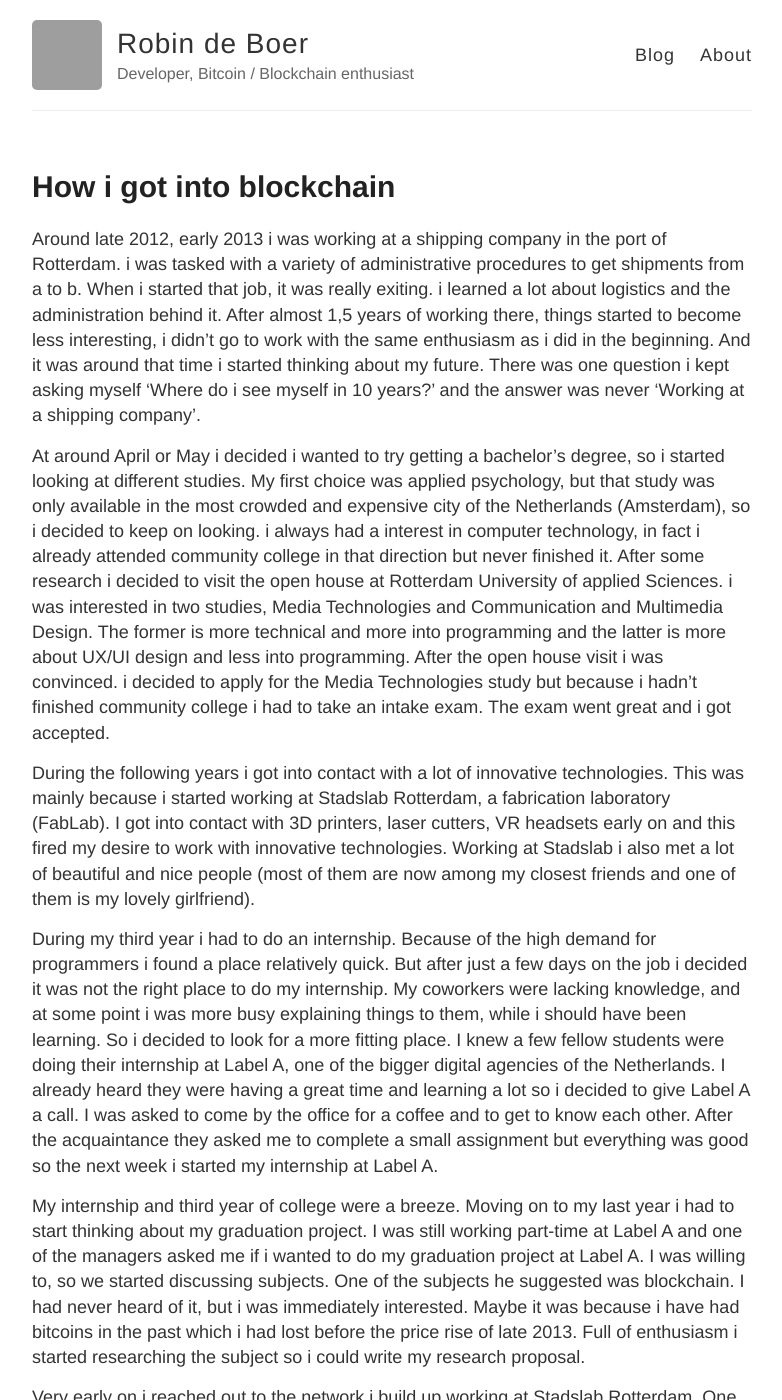
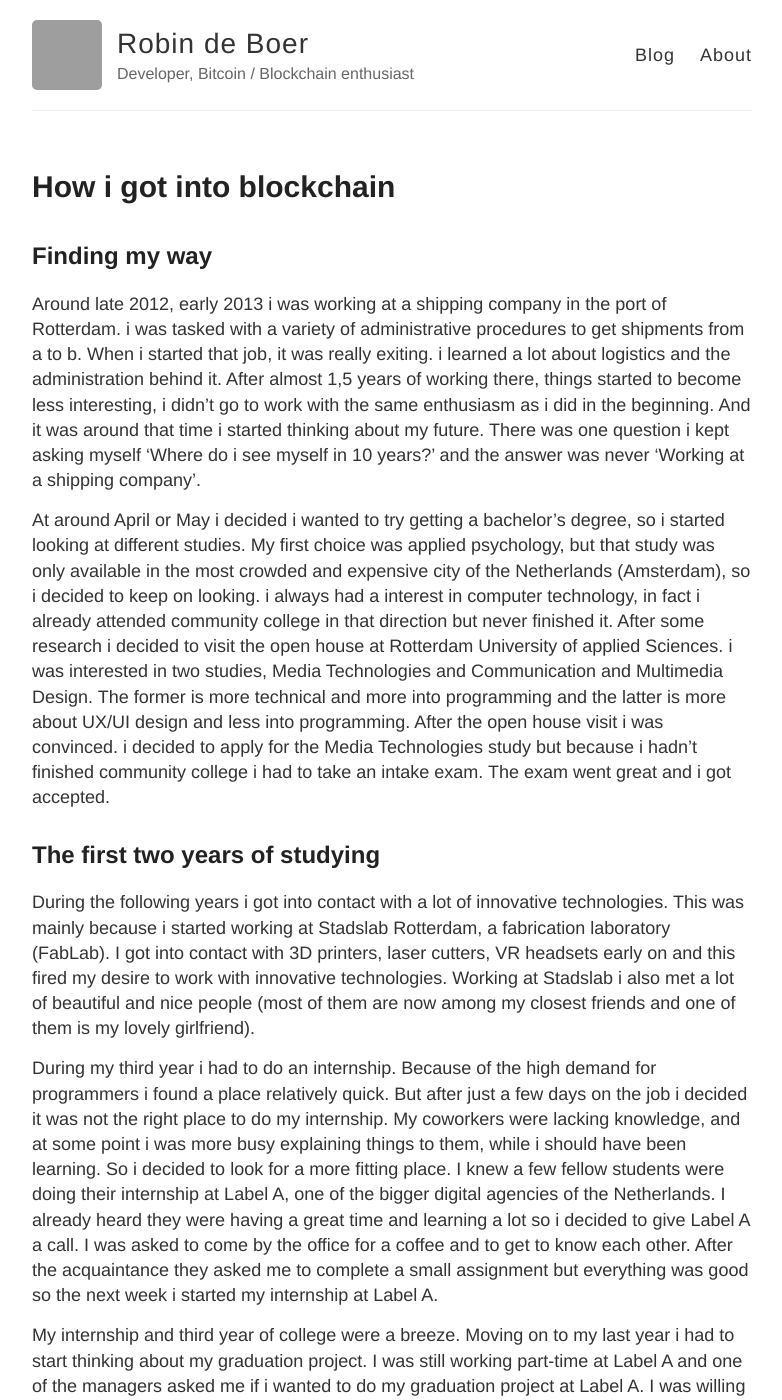
Before and after one commit to marcovannoord/robindboer.github.io, a Jekyll site: the page built from _posts/2017-05-18-how-i-got-into-blockchain.markdown, in a window 1280 px wide and 1400 px high. Shown: the whole window, without its empty margins (248-1030 px from the left). Built offline with Jekyll 4.4.1, drawn with Linux system fonts in a browser that asks for light colours; some of the changed text lies outside the part shown; grey boxes are pictures that could not be loaded.

Commit message:
update 'how i got into blockchain' post

```diff
--- a/_posts/2017-05-18-how-i-got-into-blockchain.markdown
+++ b/_posts/2017-05-18-how-i-got-into-blockchain.markdown
@@ -4,10 +4,12 @@ title:  "How i got into blockchain"
 date:   2017-05-19 11:00:00 +0200
 categories:
 ---
+## Finding my way
 Around late 2012, early 2013 i was working at a shipping company in the port of Rotterdam. i was tasked with a variety of administrative procedures to get shipments from a to b. When i started that job, it was really exiting. i learned a lot about logistics and the administration behind it. After almost 1,5 years of working there, things started to become less interesting, i didn't go to work with the same enthusiasm as i did in the beginning. And it was around that time i started thinking about my future. There was one question i kept asking myself 'Where do i see myself in 10 years?' and the answer was never 'Working at a shipping company'.
 
 At around April or May i decided i wanted to try getting a bachelor's degree, so i started looking at different studies. My first choice was applied psychology, but that study was only available in the most crowded and expensive city of the Netherlands (Amsterdam), so i decided to keep on looking. i always had a interest in computer technology, in fact i already attended community college in that direction but never finished it. After some research i decided to visit the open house at Rotterdam University of applied Sciences. i was interested in two studies, Media Technologies and Communication and Multimedia Design. The former is more technical and more into programming and the latter is more about UX/UI design and less into programming. After the open house visit i was convinced. i decided to apply for the Media Technologies study but because i hadn't finished community college i had to take an intake exam. The exam went great and i got accepted.
 
+## The first two years of studying
 During the following years i got into contact with a lot of innovative technologies. This was mainly because i started working at Stadslab Rotterdam, a fabrication laboratory (FabLab). I got into contact with 3D printers, laser cutters, VR headsets early on and this fired my desire to work with innovative technologies. Working at Stadslab i also met a lot of beautiful and nice people (most of them are now among my closest friends and one of them is my lovely girlfriend).
 
 During my third year i had to do an internship. Because of the high demand for programmers i found a place relatively quick. But after just a few days on the job i decided it was not the right place to do my internship. My coworkers were lacking knowledge, and at some point i was more busy explaining things to them, while i should have been learning. So i decided to look for a more fitting place. I knew a few fellow students were doing their internship at Label A, one of the bigger digital agencies of the Netherlands. I already heard they were having a great time and learning a lot so i decided to give Label A a call. I was asked to come by the office for a coffee and to get to know each other. After the acquaintance they asked me to complete a small assignment but everything was good so the next week i started my internship at Label A.
@@ -16,8 +18,10 @@ My internship and third year of college were a breeze. Moving on to my last year
 
 Very early on i reached out to the network i build up working at Stadslab Rotterdam. One of my ex coworkers there brought me into contact with an academic researcher that was researching blockchain. I went by his office and we talked about the subject. At some point during the conversation i was lost, everything he told me was just so overwhelming. I guess it was just too much to process at once. This scared me a bit, i didn't know if i was capable enough of pulling this off in just half a year. So after the meeting i had some doubts about the subject of my graduation project. I talked with my manager at Label A and he really wanted me to pull this off so he told me to go through with it. I'm really glad he did.
 
+## The early stages and the hackathon
 Early February i started with the project and the first thing i did was soaking up al the information i could get my hands on. A lot of desk research had to be done as i had to figure out what this blockchain thing was, and how it works. At some point i came across a few meet-ups related to the subject. I wanted to get in contact with experts on the subject so i decided to attend a few of those meet-ups. One of the meet-ups was in Amsterdam, i went there and got in contact with the Blockchain Education Network (BEN). At the same time i heard about a big hackathon taking place in Groningen (the Dutch Blockchain Hackathon). I thought i was too late to attend, but when i saw a BEN team listed among the participants, i decided to reach out to them. Unfortunately they did not have a spot for me in the first place. But one day before the event i got contacted by one of the BEN team members. Someone cancelled and if i was still willing to, i could join them. It was very last minute but nonetheless i decided to go. The opportunity to be in contact with blockchain experts for three full days was to much to miss out on.
 
 So the next day i didn't go to the office but instead i took the train to Groningen to attend the hackathon. At that point i couldn't have guessed what this weekend would bring me. The event was great, everything was taken care of. During the weekend i got in contact with a lot of people, and i learned something from almost every single one of them. There were also some prizes to be won that weekend. My team was participating in the future of pensions track, so our job was to envision the future of pensions using blockchain. The whole weekend we worked our asses of to build a solution. In the end we ended up winning the hackathon, which was totally unexpected. The prize consisted of a trip to pitch our concept at Consensys in New York, Money and the best part, a full half year incubator at one of the sponsors to work on our prototype and business case.
 
+## Whats next?
 So thats how i got in contact with blockchain and bitcoin. The hackathon was really a major boost to my graduation project and knowledge about the subject. Since the hackathon a lot of things have happened but maybe i'll cover those in another post. Currently i'm finishing up my graduation project and i hope to do something related to blockchain after i graduate.
```
Also changed, not shown: _posts/2017-05-17-hello-world.markdown (renamed from _posts/2017-05-17-welcome-to-jekyll.markdown).
